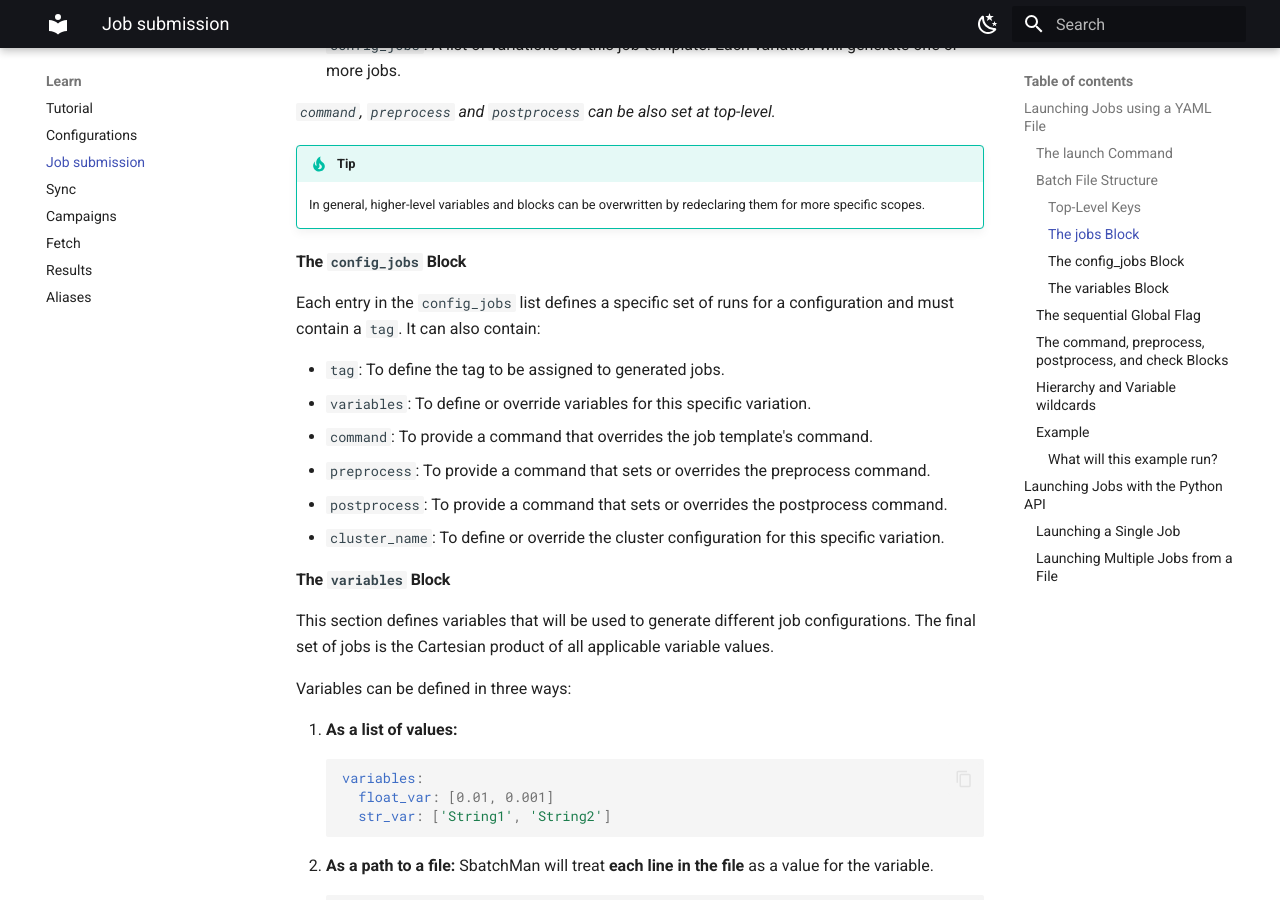
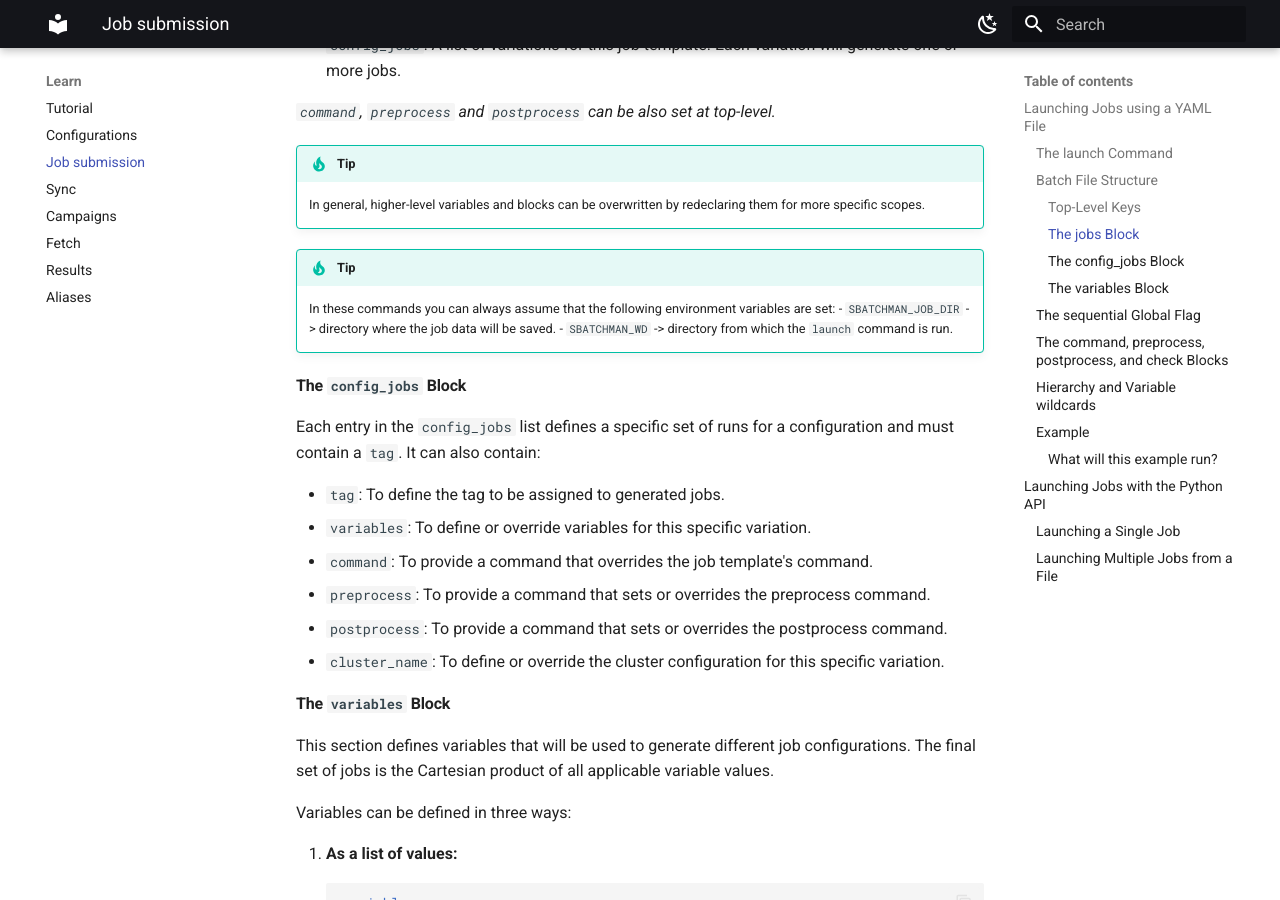
Before and after one commit to LorenzoPichetti/SbatchMan, an MkDocs documentation site: the page built from docs/learn/job_submission.md, in a window 1280 px wide and 900 px high, scrolled down 1842 px. Built offline with MkDocs 1.6.1 and Material for MkDocs 9.7.7, drawn with Linux system fonts in a browser that asks for light colours.

Commit message:
Configs now expose SBATCHMAN_JOB_DIR and SBATCHMAN_WD

```diff
--- a/docs/learn/job_submission.md
+++ b/docs/learn/job_submission.md
@@ -54,6 +54,11 @@ This is a list where each item defines a job template. Each template can have th
 
 !!! tip
     In general, higher-level variables and blocks can be overwritten by redeclaring them for more specific scopes.
+
+!!! tip
+    In these commands you can always assume that the following environment variables are set:
+    - `SBATCHMAN_JOB_DIR` -> directory where the job data will be saved.
+    - `SBATCHMAN_WD` -> directory from which the `launch` command is run.
 
 #### The `config_jobs` Block
 
```
Also changed, not shown: 1 other file.
